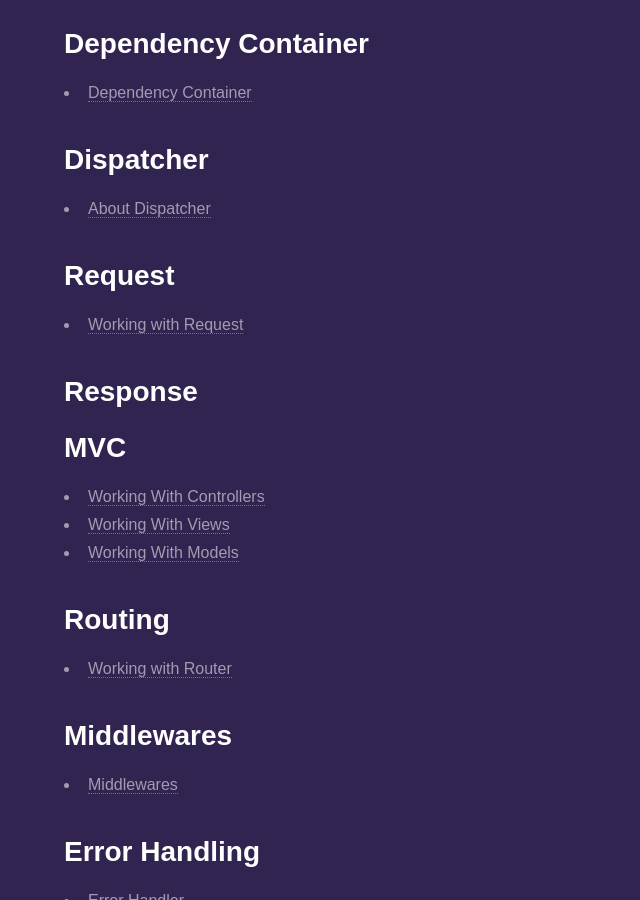
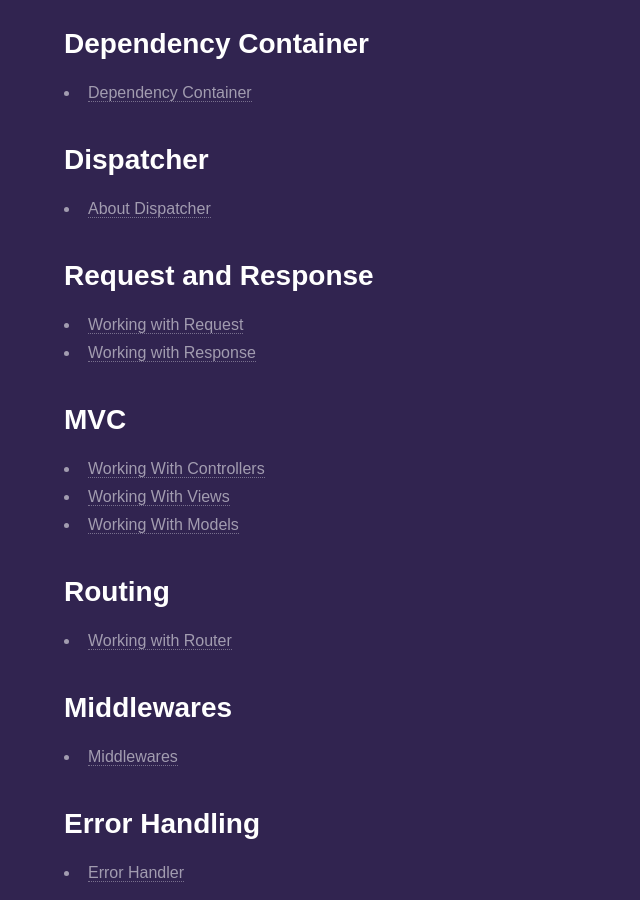
Before and after one commit to fanoframework/fanoframework.github.io, a Jekyll site: the page built from documentation/index.md, in a window 1280 px wide and 900 px high, scrolled down 420 px. Shown: the whole window, without its empty margins (0-640 px from the left). Built offline with Jekyll 4.4.1, drawn with Linux system fonts in a browser that asks for light colours; our own code applies the rules of GitHub Pages for plain Markdown files.

Commit message:
add link to response document

```diff
--- a/documentation/index.md
+++ b/documentation/index.md
@@ -21,11 +21,10 @@ description: Documentation and developer's resources for Fano Framework, web app
 
 - [About Dispatcher](/dispatcher)
 
-## Request
+## Request and Response
 
 - [Working with Request](/working-with-request)
-
-## Response
+- [Working with Response](/working-with-response)
 
 ## MVC
 
```
